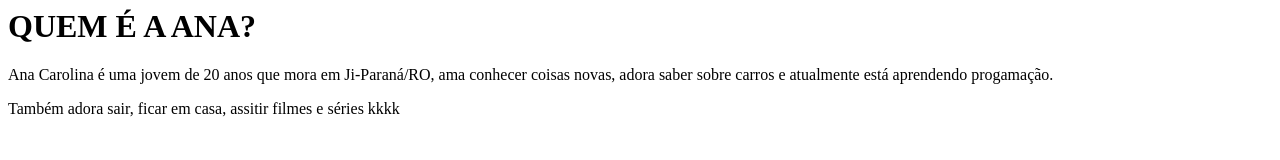
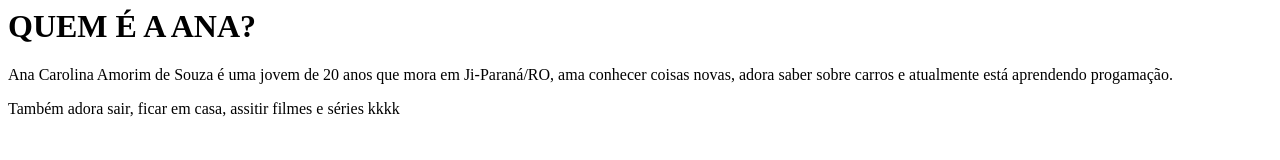
Before and after one commit to anacamorims/demo, a plain HTML site: page index.html in a window 1280 px wide. Drawn offline with Linux system fonts and the light colour scheme.

Commit message:
adicionei meu sobrenome

```diff
--- a/index.html
+++ b/index.html
@@ -9,7 +9,7 @@
 <body>
     <h1> QUEM É A ANA?</h1>
 
-    Ana Carolina é uma jovem de 20 anos que mora em Ji-Paraná/RO, ama conhecer coisas novas, adora saber sobre carros e atualmente está aprendendo progamação.
+    Ana Carolina Amorim de Souza é uma jovem de 20 anos que mora em Ji-Paraná/RO, ama conhecer coisas novas, adora saber sobre carros e atualmente está aprendendo progamação.
 <p> Também adora sair, ficar em casa, assitir filmes e séries kkkk</p>
 </body>
 
```
